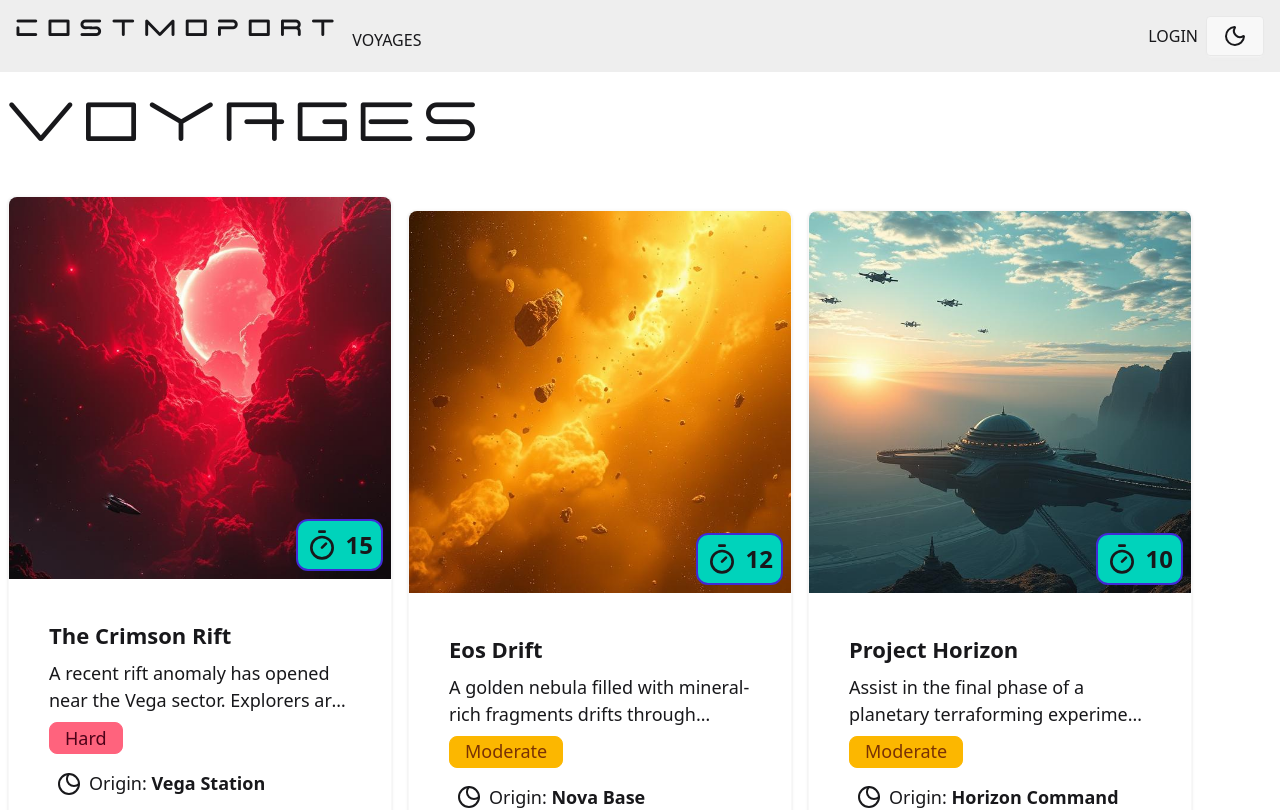
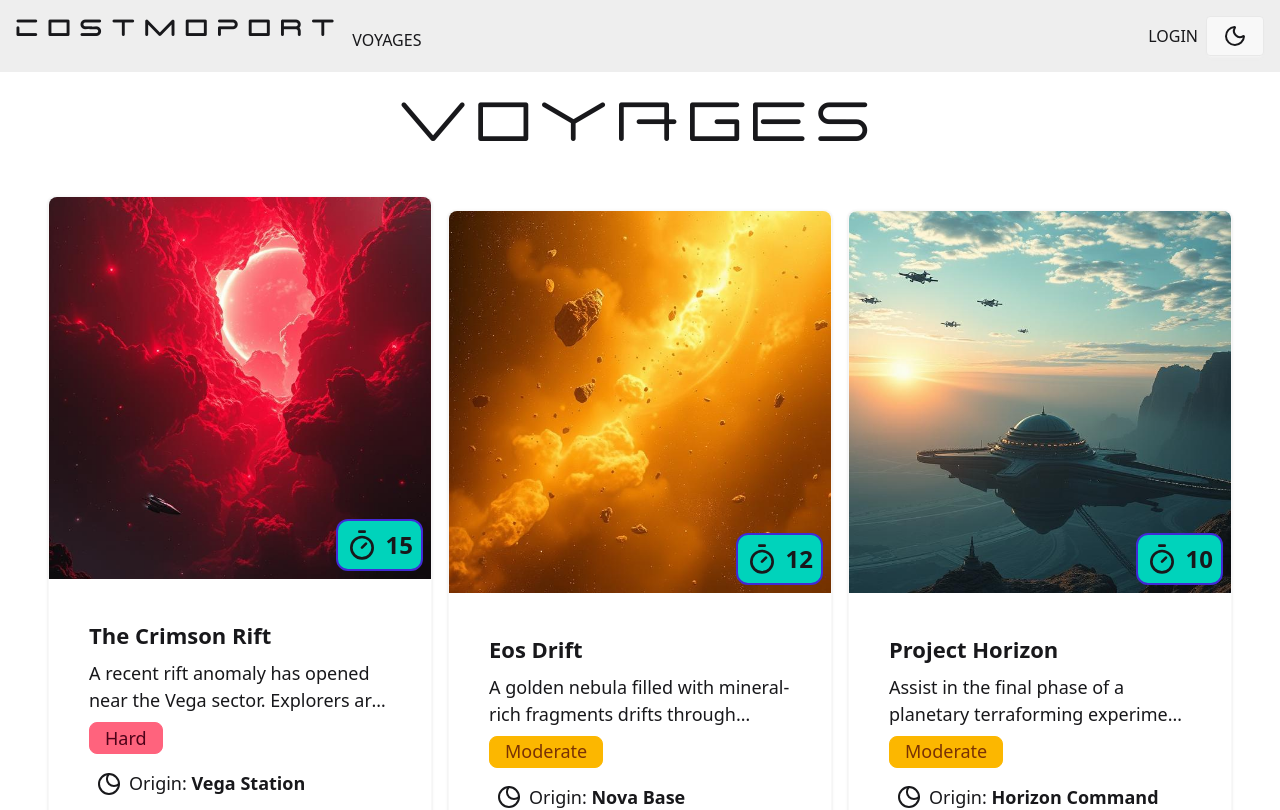
Before and after one commit to guitar6029/cosmoport, a Vue app in the folder client/: page /voyages in a window 1280 px wide. Shown: the top 810 px of the page. Built offline with nearby package versions, Linux system fonts and the light colour scheme; no server answers.

Commit message:
content is centered

```diff
--- a/client/src/views/Voyages.vue
+++ b/client/src/views/Voyages.vue
@@ -34,7 +34,7 @@ const handleVoyageDetails = (voyage: Voyage) => {
     <section v-if="loading">
         <Loading />
     </section>
-    <section v-else class="flex flex-col gap-6">
+    <section v-else class="flex flex-col items-center gap-6">
         <Transition name="slide-in">
             <BaseModal v-show="isModalShowing" :show="isModalShowing" :title="selectedVoyage?.name"
                 :open="isModalShowing" @close="isModalShowing = false">
@@ -43,7 +43,7 @@ const handleVoyageDetails = (voyage: Voyage) => {
         </Transition>
 
         <h1 class="font-space text-6xl">Voyages</h1>
-        <TransitionGroup name="fade" tag="div" appear class="flex items-center flex-wrap gap-4">
+        <TransitionGroup name="fade" tag="div" appear class="flex items-center justify-center flex-wrap gap-4">
             <VoyageCard v-for="(voyage, index) in voyages" :key="voyage.id" :voyage="voyage"
                 :style="{ transitionDelay: `${index * 100}ms` }" @view-voyage-details="handleVoyageDetails($event)" />
         </TransitionGroup>
```
